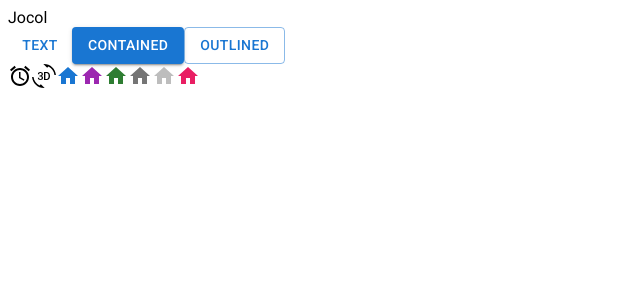
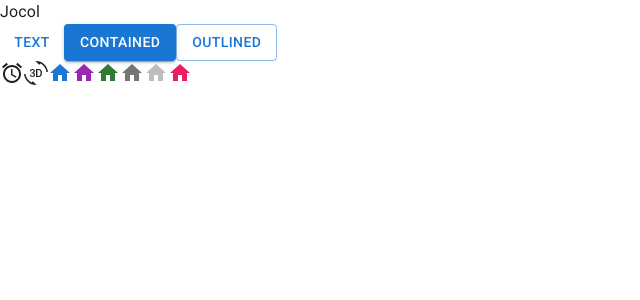
Before and after one commit to DuongTanLoc2207/TaskManager, a React (Vite) app: page / in a window 1280 px wide. Shown: the top 300 px of the page, without its empty margins (0-640 px from the left). Built offline with nearby package versions, Linux system fonts and the light colour scheme.

Commit message:
Add CSS Baseline

```diff
--- a/package.json
+++ b/package.json
@@ -15,7 +15,7 @@
   "dependencies": {
     "@emotion/react": "^11.11.0",
     "@emotion/styled": "^11.11.0",
-    "@mui/icons-material": "^5.18.0",
+    "@mui/icons-material": "^5.11.16",
     "@mui/material": "^5.13.0",
     "react": "^18.2.0",
     "react-dom": "^18.2.0"
--- a/src/index.css
+++ /dev/null
@@ -1,3 +0,0 @@
-:root {
-  font-family: "Roboto", sans-serif;
-}
--- a/src/main.jsx
+++ b/src/main.jsx
@@ -1,10 +1,11 @@
 import React from 'react'
 import ReactDOM from 'react-dom/client'
 import App from './App.jsx'
-import './index.css'
+import CssBaseline from '@mui/material/CssBaseline';
 
 ReactDOM.createRoot(document.getElementById('root')).render(
   <React.StrictMode>
+    <CssBaseline/>
     <App />
   </React.StrictMode>
 )
```
Also changed, not shown: .eslintrc.cjs, 1 other file (tests, documents, lock files or other folders).
